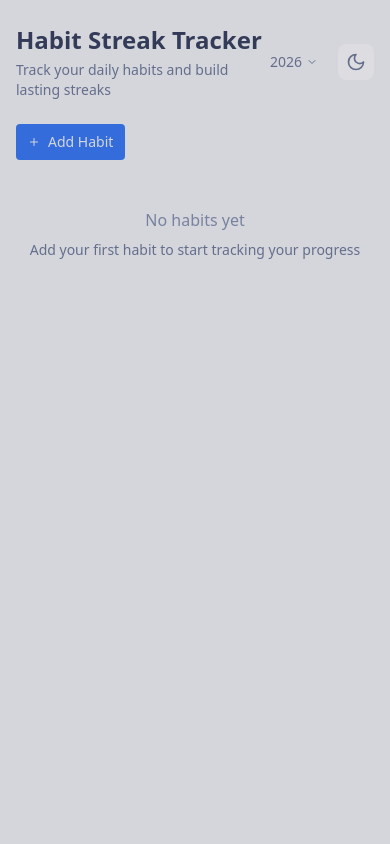
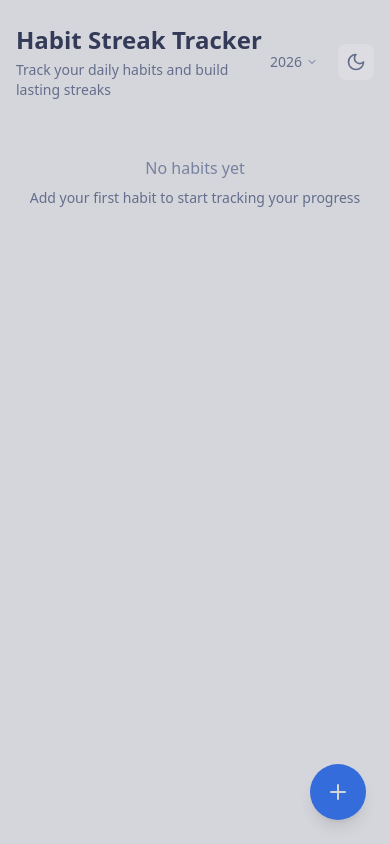
Before and after one commit to johnleoclaudio/habitstreak, a React (Vite) app: page / in a window 390 px wide. Built offline with nearby package versions, Linux system fonts and the light colour scheme.

Commit message:
feat: update "Add Habit" button position on mobile view

```diff
--- a/src/App.tsx
+++ b/src/App.tsx
@@ -52,6 +52,11 @@ export const App = () => {
             </p>
           </div>
           <div className="flex items-center gap-3">
+            {/* Add Habit - Desktop only */}
+            <div className="hidden md:block">
+              <AddHabitForm onAddHabit={addHabit} />
+            </div>
+
             {/* Year Selector */}
             <div className="relative" ref={dropdownRef}>
               <button
@@ -92,8 +97,6 @@ export const App = () => {
         </header>
 
         <div className="space-y-4">
-          <AddHabitForm onAddHabit={addHabit} />
-
           {habits.length === 0 ? (
             <div className="text-center py-8">
               <div className="text-tokyo-fg4 mb-2">
@@ -119,6 +122,11 @@ export const App = () => {
             </div>
           )}
         </div>
+
+        {/* Floating Add Habit Button - Mobile only */}
+        <div className="md:hidden fixed bottom-6 right-6 z-50">
+          <AddHabitForm onAddHabit={addHabit} isMobile={true} />
+        </div>
       </div>
     </div>
   )
--- a/src/components/AddHabitForm.tsx
+++ b/src/components/AddHabitForm.tsx
@@ -3,6 +3,7 @@ import { Plus } from 'lucide-react'
 
 interface AddHabitFormProps {
   onAddHabit: (habitName: string, habitColor: string) => void
+  isMobile?: boolean
 }
 
 const HABIT_COLORS = [
@@ -16,7 +17,7 @@ const HABIT_COLORS = [
   '#c0caf5', // tokyo fg
 ]
 
-export const AddHabitForm = ({ onAddHabit }: AddHabitFormProps) => {
+export const AddHabitForm = ({ onAddHabit, isMobile = false }: AddHabitFormProps) => {
   const [isOpen, setIsOpen] = useState(false)
   const [name, setName] = useState('')
   const [selectedColor, setSelectedColor] = useState(HABIT_COLORS[0])
@@ -35,16 +36,27 @@ export const AddHabitForm = ({ onAddHabit }: AddHabitFormProps) => {
     return (
       <button
         onClick={() => setIsOpen(true)}
-        className="flex items-center gap-2 px-3 py-2 bg-tokyo-blue hover:bg-tokyo-blue/80 text-tokyo-bg rounded text-sm transition-colors"
+        className={`flex items-center gap-2 px-3 py-2 bg-tokyo-blue hover:bg-tokyo-blue/80 text-tokyo-bg rounded text-sm transition-colors ${
+          isMobile
+            ? 'w-14 h-14 rounded-full shadow-lg hover:shadow-xl justify-center'
+            : ''
+        }`}
       >
-        <Plus className="h-3 w-3" />
-        Add Habit
+        <Plus className={isMobile ? 'h-6 w-6' : 'h-3 w-3'} />
+        {!isMobile && 'Add Habit'}
       </button>
     )
   }
 
   return (
-    <form onSubmit={handleSubmit} className="bg-tokyo-bg0 p-4 rounded-lg border border-tokyo-bg2">
+    <form
+      onSubmit={handleSubmit}
+      className={`bg-tokyo-bg0 p-4 rounded-lg border border-tokyo-bg2 ${
+        isMobile
+          ? 'fixed bottom-24 right-6 left-6 z-40 shadow-xl max-w-sm ml-auto'
+          : ''
+      }`}
+    >
       <div className="space-y-3">
         <div>
           <label htmlFor="habit-name" className="block text-xs font-medium text-tokyo-fg2 mb-1">
```
